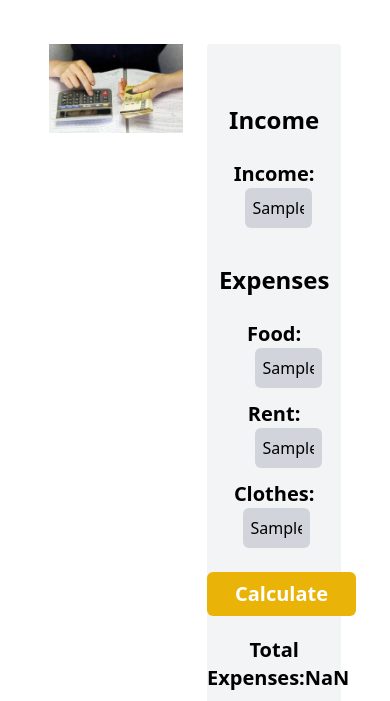
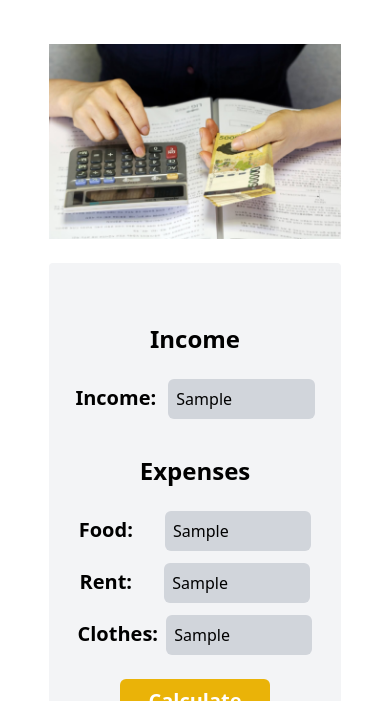
Before and after one commit to Dev-Zual/monthly-saving-calculator, a plain HTML site: page index.html in a window 390 px wide. Both pictures are taken after typing "Sample", "Sample", "Sample", "Sample", "Sample" into the empty fields and a click on the button "Calculate". Shown: the part 124-825 px from the top of the page. Drawn offline with nearby package versions, Linux system fonts and the light colour scheme.

Commit message:
macking responsive

```diff
--- a/index.html
+++ b/index.html
@@ -20,7 +20,9 @@
     <!-- main content area -->
     <main>
       <section class="container w-3/4 mx-auto mt-7">
-        <div class="grid grid-cols-2 gap-6 py-10">
+        <div
+          class="grid md:grid-cols-2 lg:grid-cols-2 sm:grid-cols-1 gap-6 py-10"
+        >
           <div>
             <img src="images/money.png" alt="" />
           </div>
--- a/js/app.js
+++ b/js/app.js
@@ -1,6 +1,10 @@
 function calculateExpenses(isTrue) {
   const incomeInputText = document.getElementById('income-input');
-
+  if (incomeInputText > 0) {
+    console.log('succes');
+  } else {
+    console.log('opps');
+  }
   const incomeNumber = incomeInputText.value;
   const incomeAmount = parseFloat(incomeNumber);
 
@@ -44,7 +48,6 @@ function calculateExpenses(isTrue) {
 
 document.getElementById('calculate-btn').addEventListener('click', function () {
   calculateExpenses(true);
-  // const incomeInputText = document.getElementById('income-input').value;
 });
 
 // savings function
```
